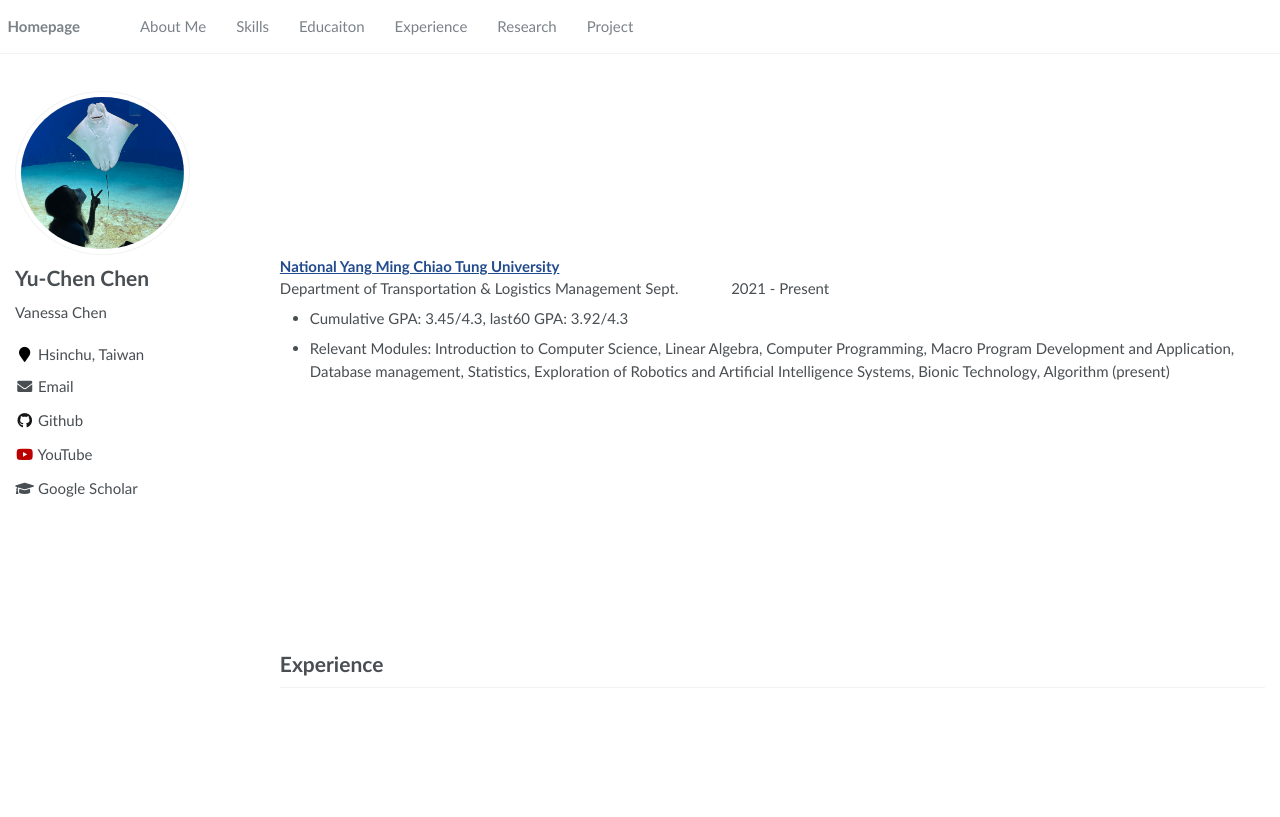
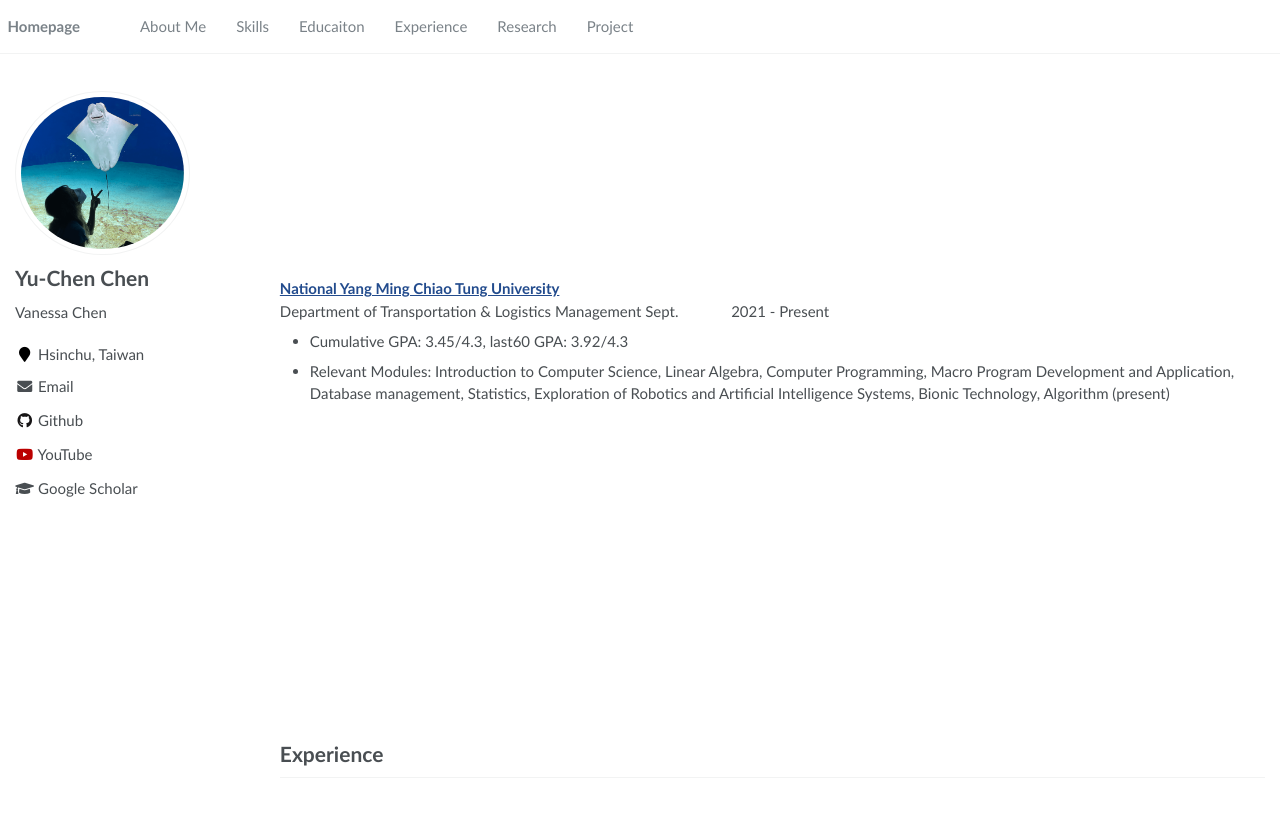
Before and after one commit to chenyzzn/chenyzzn.github.io, a Jekyll site: the page built from _pages/about.md, in a window 1280 px wide and 900 px high, scrolled down 1543 px. Shown: the top 817 px of the window. Built offline with Jekyll 4.4.1, drawn with Linux system fonts in a browser that asks for light colours.

Commit message:
Update about.md

```diff
--- a/_pages/about.md
+++ b/_pages/about.md
@@ -50,17 +50,16 @@
 
 # Education
 <br /><br /><br /><br /><br /><br />
-<br /><br /><br />
+<br /><br /><br /><br />
 <a href="https://tlm.nycu.edu.tw/en/"> **National Yang Ming Chiao Tung University**</a> <br />
 Department of Transportation & Logistics Management Sept. &emsp;&emsp;&emsp;&emsp; 2021 - Present
 - Cumulative GPA: 3.45/4.3, last60 GPA: 3.92/4.3
 - Relevant Modules: Introduction to Computer Science, Linear Algebra, Computer Programming, Macro Program Development and Application, Database management, Statistics, Exploration of Robotics and Artificial Intelligence Systems, Bionic Technology, Algorithm (present)
-<br /><br /><br /><br /><br /><br />
-<br /><br /><br /><br /><br /><br />
+<br /><br /><br /><br /><br /><br /><br /><br />
+<br /><br /><br /><br /><br /><br /><br />
 
 # Experience
-<br /><br /><br /><br /><br /><br />
-<br /><br /><br />
+<br /><br /><br /><br /><br /><br /><br />
 <a href="https://www.itri.org.tw/english/"> **Industrial Technology Research Institute**</a><br />
 Hsinchu, Taiwan &emsp;&emsp;&emsp;&emsp;&emsp;&emsp; Sept. 2024 - Present<br />
 Technology logistics Engineer, Technology logistics and supply chain Group<br />
@@ -74,8 +73,7 @@
 - Utilized Python to train a Convolutional Recurrent Neural Network (CRNN) model specifically designed for the accurate extraction of driver’s license information from AI-generated images for transportation companies. This project involved extensive data preprocessing, model training, and validation to ensure the reliability and precision of the recognition process.
 -As the project lead, I guided the team through the development lifecycle, fostering collaboration and innovation to enhance the model's capabilities. Continuously optimized the recognition functionality by fine-tuning hyperparameters and integrating advanced algorithms, resulting in a remarkable 170% improvement in the model’s identification accuracy.
 - This enhancement not only improved accuracy but also led to a fivefold increase in processing speed compared to traditional manual data entry methods. Consequently, this innovation significantly reduced labor costs and time expenditures, allowing transportation companies to streamline their operations and allocate resources more effectively.
-<br /><br /><br /><br /><br /><br />
-<br /><br /><br />
+<br /><br /><br /><br /><br /><br /><br />
 
 # Research
 <br /><br /><br /><br /><br /><br />
@@ -97,7 +95,7 @@
 - Implemented advanced back-end functionalities that empower both administrators and users. Key features include administrator account management for overseeing user activities, inventory tracking to maintain accurate records of library assets, and member profile management to enhance user engagement. The client-side interface was designed with a focus on user experience, incorporating secure account registration and login processes, an integrated shopping cart for easy access to resources, and reliable payment processing to streamline transactions.
 - Directed the team in defining the project’s theme and strategic direction, fostering collaboration and innovation throughout the development process. Actively supervised progress while coordinating tasks across development, design, and testing phases to ensure timely and successful project completion. Through continuous refinement of system instructions, effectively addressed and resolved connectivity issues between different software windows, significantly enhancing overall system integration and performance.
 
-<br /><br /><br /><br />
+<br /><br />
 Integrating SDGs Environmental Awareness into Campus AR Game Design
 
 **Using C#, Unity**
```
